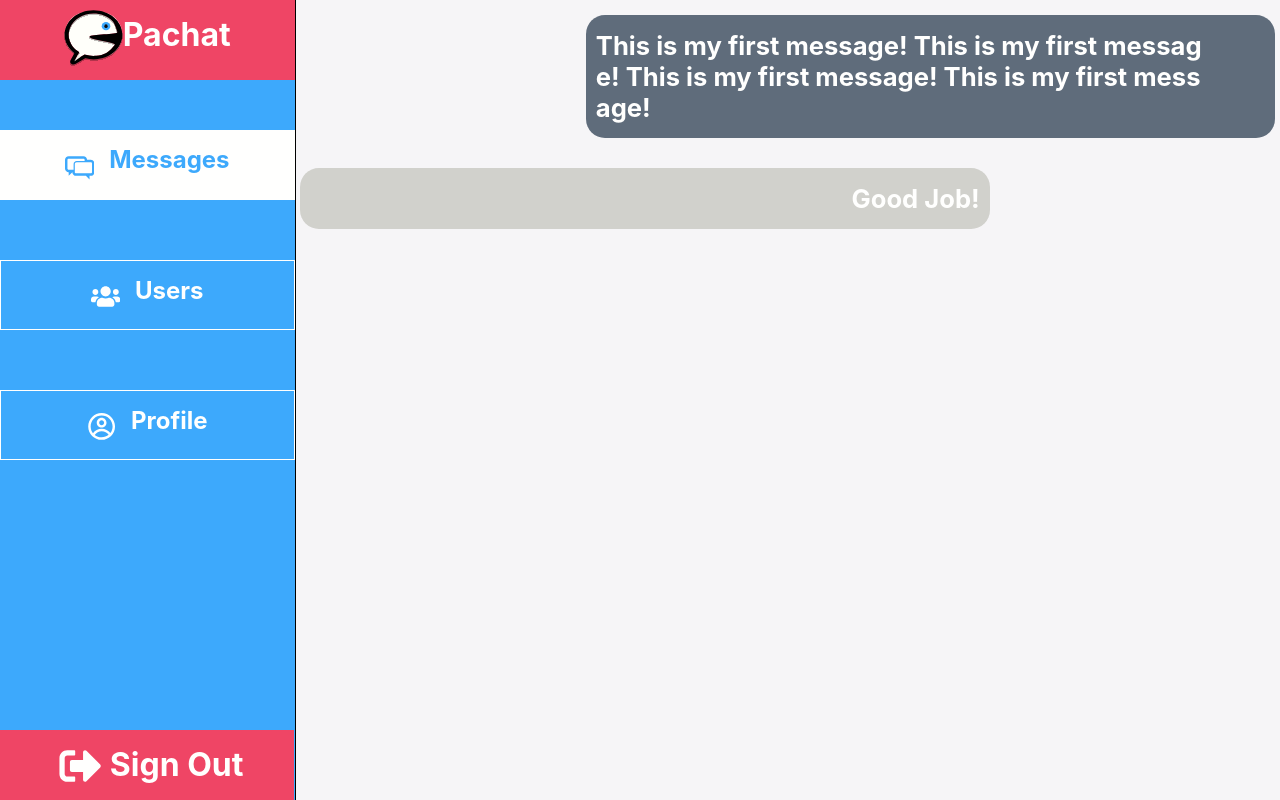
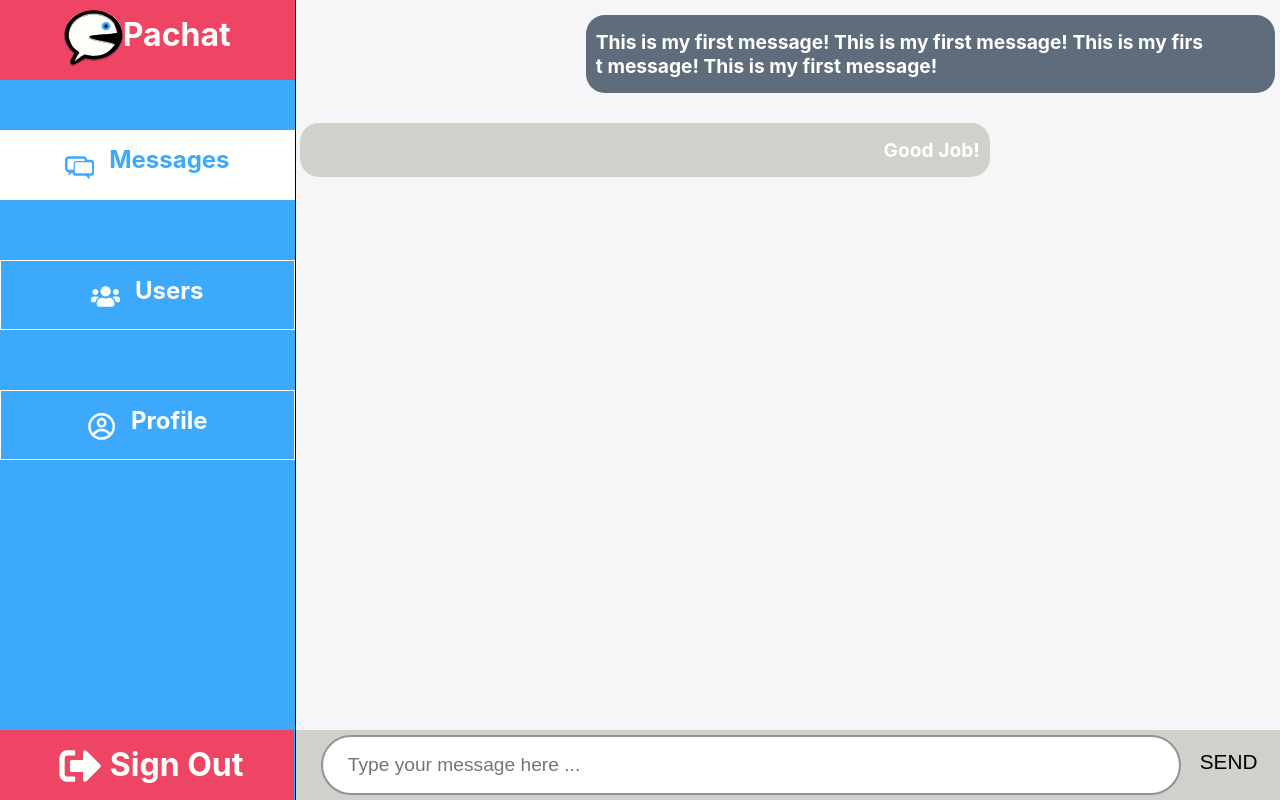
Before and after one commit to Ahmed-I-Abdullah/pachat, a React (Create React App) app: page / in a window 1280 px wide. Built offline with nearby package versions, Linux system fonts and the light colour scheme; no server answers; what @aws-amplify/core would draw is missing.

Commit message:
input box done

```diff
--- a/src/App.jsx
+++ b/src/App.jsx
@@ -3,6 +3,7 @@ import { BrowserRouter } from 'react-router-dom';
 import Navbar from './components/Navbar/Navbar';
 // import UsersListItem from './components/UsersListItem/UsersListItem';
 import ChatMessage from './components/ChatMessage/ChatMessage';
+import MessageInput from './components/MessageInput/MessageInput';
 
 function App() {
   const myUser = {
@@ -38,9 +39,13 @@ function App() {
       <BrowserRouter>
         <div style={{ display: 'flex', flexDirection: 'row' }}>
           <Navbar activePage="messages" />
-          <div style={{ display: 'flex', flexDirection: 'column', width: '100%' }}>
+          <div style={{
+            display: 'flex', flexDirection: 'column', width: '100%', maxHeight: '100vh',
+          }}
+          >
             <ChatMessage message={myMessage} />
             <ChatMessage message={myMessage2} />
+            <MessageInput />
           </div>
         </div>
       </BrowserRouter>
--- a/src/components/ChatMessage/ChatMessage.scss
+++ b/src/components/ChatMessage/ChatMessage.scss
@@ -1,5 +1,5 @@
 .message {
-  font-size: 0.8rem;
+  font-size: 0.6rem;
     &-mine {
       max-width: 80%;
       word-break: break-all;
--- /dev/null
+++ b/src/components/MessageInput/MessageInput.jsx
@@ -0,0 +1,22 @@
+import React, { useState } from 'react';
+import './MessageInput.scss';
+
+const MessageInput = () => {
+  const [message, setMessage] = useState('');
+
+  const onSend = () => {
+    // send to API
+    setMessage('');
+  };
+
+  return (
+    <div className="message-input">
+      <form id="message-form" onSubmit={onSend}>
+        <input id="text-message" type="text" autoComplete="off" placeholder="Type your message here ..." value={message} onChange={(e) => setMessage(e.target.value)} />
+        <button type="submit">SEND</button>
+      </form>
+    </div>
+  );
+};
+
+export default MessageInput;
--- /dev/null
+++ b/src/components/MessageInput/MessageInput.scss
@@ -0,0 +1,39 @@
+.message-input {
+  position: fixed;
+  bottom: 0;
+  background-color: var(--platinum);
+  width: 100%;
+  height: 70px;
+  display: inline-block;
+  padding: 5px 2%;
+}
+
+#text-message {
+  margin: auto;
+  border-radius: 36px;
+  vertical-align: middle;
+  border: 2px solid var(--dark-gray);
+  height: 60px;
+  width: 70%;
+  padding: 5px 2%;
+  font-size: 1.2rem;
+}
+
+#text-message:focus {
+  border-color: var(--blue);
+  outline: none;
+}
+
+ #message-form > button {
+   background-color: Transparent;
+   border: none;
+   cursor:pointer;
+   outline:none;
+   font-size: 1.3rem;
+   margin-left: 1.5%;
+}
+
+#message-form > button:hover {
+  font-weight: 1000;
+  margin-left: 1.3%;
+}
```
